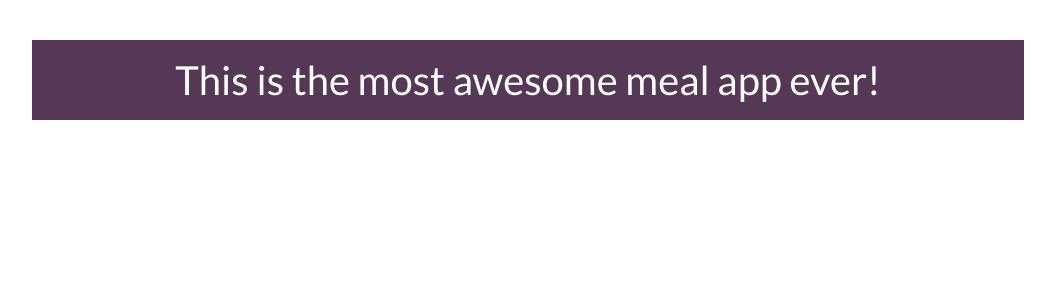
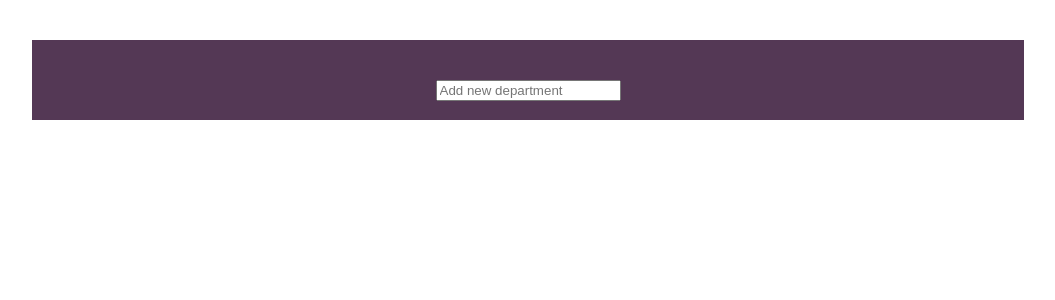
Before and after one commit to Tiinakoo/meal-planner, a React app in the folder packages/foodis/front-end/: page / in a window 1280 px wide. Shown: the top 300 px of the page, without its empty margins (112-1167 px from the left). Built offline with nearby package versions, Linux system fonts and the light colour scheme.

Commit message:
Implement a way to add a new department to UI

```diff
--- a/packages/foodis/front-end/src/App.js
+++ b/packages/foodis/front-end/src/App.js
@@ -1,6 +1,10 @@
 import "./App.scss";
 import "./Typography.scss";
 import React from "react";
+import CreateDepartment from "./departments/CreateDepartment";
+import CreateDepartmentModel from "./departments/CreateDepartmentModel";
+
+const createDepartmentModel = new CreateDepartmentModel();
 
 function App() {
   return (
@@ -8,7 +12,7 @@ function App() {
       <div className="page">
         <div className="panel">
           <div className="typography__primary">
-            This is the most awesome meal app ever!
+            <CreateDepartment createDepartmentModel={createDepartmentModel} />
           </div>
         </div>
       </div>
--- /dev/null
+++ b/packages/foodis/front-end/src/components/shared/TextInput.js
@@ -0,0 +1,23 @@
+import React from "react";
+import { observer } from "mobx-react-lite";
+
+const TextInput = ({
+  model = {},
+  value = model.value,
+  onChange = model.setValue,
+  ...props
+}) => {
+  const onNativeChange = ({ target: { value } }) => onChange(value);
+
+  return (
+    <input
+      className="input"
+      value={value}
+      onChange={onNativeChange}
+      placeholder="Add new department"
+      {...props}
+    />
+  );
+};
+
+export default observer(TextInput);
--- /dev/null
+++ b/packages/foodis/front-end/src/components/shared/TextInput.module.scss
@@ -0,0 +1,3 @@
+.input {
+
+}
--- /dev/null
+++ b/packages/foodis/front-end/src/departments/CreateDepartment.js
@@ -0,0 +1,11 @@
+import React from "react";
+import { observer } from "mobx-react-lite";
+import TextInput from "../components/shared/TextInput";
+
+const CreateDepartment = observer(({ createDepartmentModel }) => (
+  <form>
+    <TextInput model={createDepartmentModel.name} />
+  </form>
+));
+
+export default CreateDepartment;
```
Also changed, not shown: 2 other files (tests, documents, lock files or other folders).
